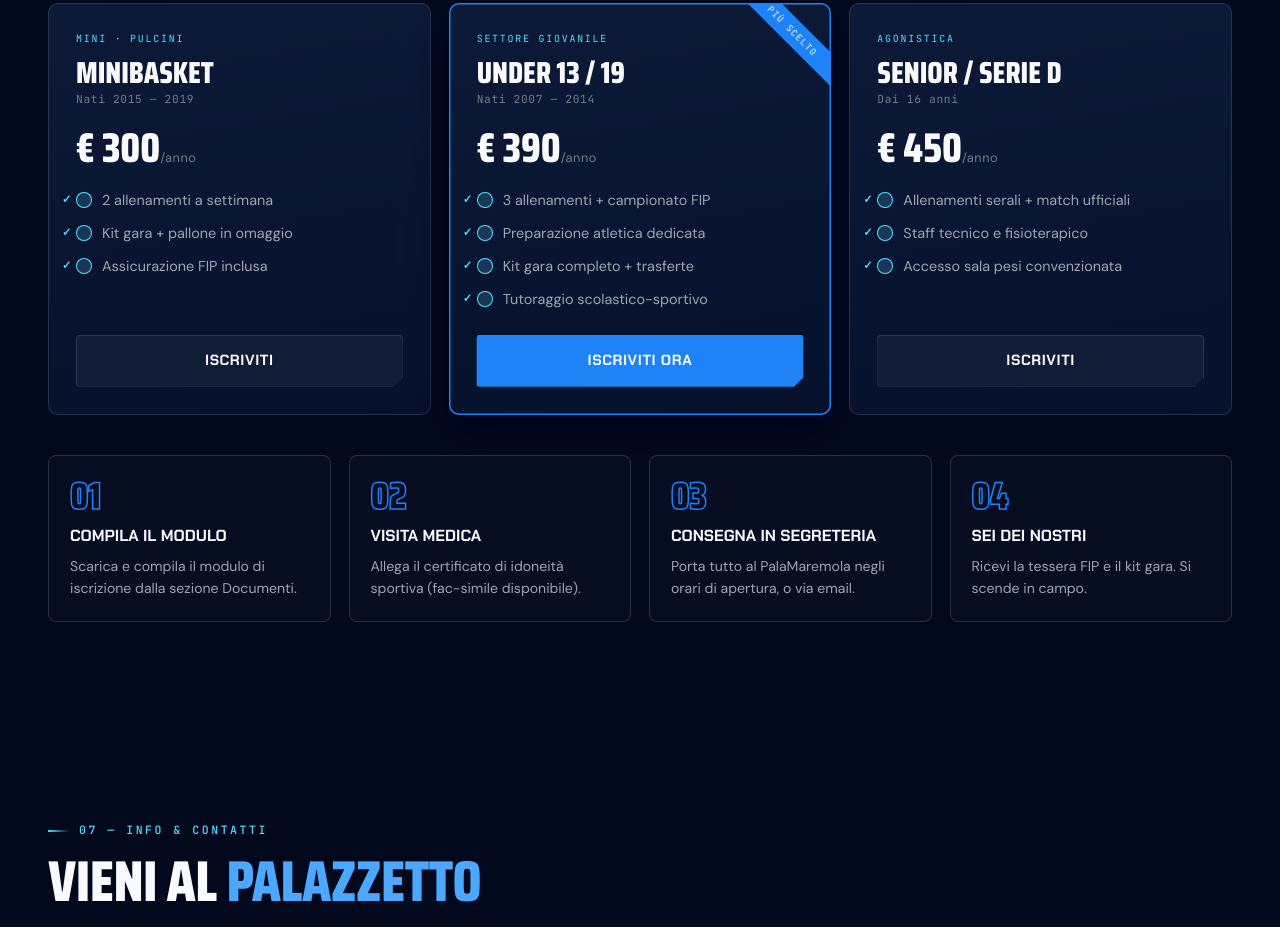
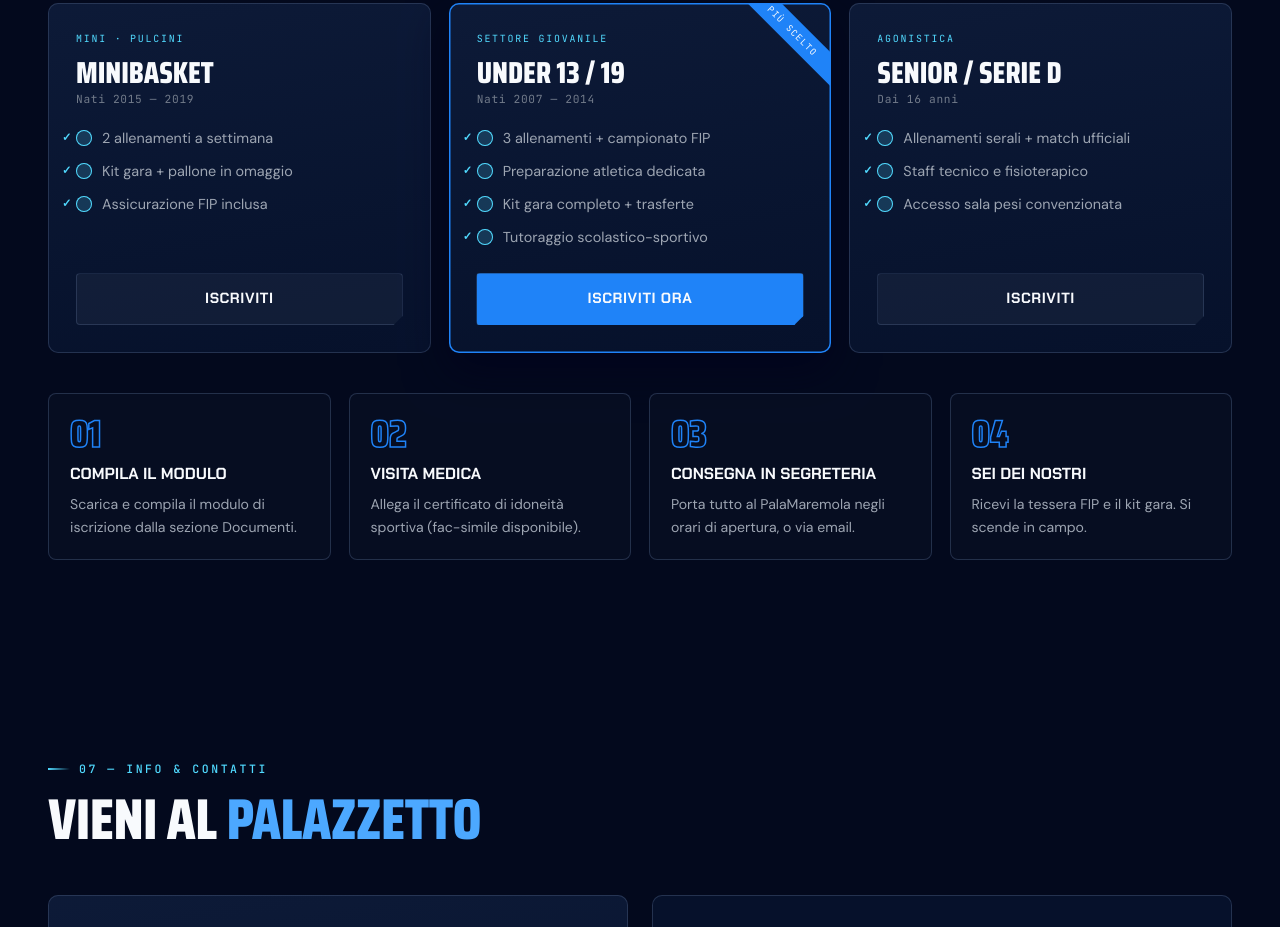
Before and after one commit to Polisportiva-Maremola/basket, a plain HTML site: page index.html in a window 1280 px wide. Shown: the part 7914-8841 px from the top of the page. Drawn offline with Linux system fonts and the light colour scheme; grey boxes are pictures that could not be loaded.

Commit message:
OpenCode (opencode/big-pickle): build progress (iterazione 1)

```diff
--- a/index.html
+++ b/index.html
@@ -353,7 +353,6 @@
         <span class="mode">Mini · Pulcini</span>
         <h3>Minibasket</h3>
         <span class="age">Nati 2015 — 2019</span>
-        <div class="price">€ 300<small>/anno</small></div>
         <ul>
           <li>2 allenamenti a settimana</li>
           <li>Kit gara + pallone in omaggio</li>
@@ -365,7 +364,6 @@
         <span class="mode">Settore giovanile</span>
         <h3>Under 13 / 19</h3>
         <span class="age">Nati 2007 — 2014</span>
-        <div class="price">€ 390<small>/anno</small></div>
         <ul>
           <li>3 allenamenti + campionato FIP</li>
           <li>Preparazione atletica dedicata</li>
@@ -378,7 +376,6 @@
         <span class="mode">Agonistica</span>
         <h3>Senior / Serie D</h3>
         <span class="age">Dai 16 anni</span>
-        <div class="price">€ 450<small>/anno</small></div>
         <ul>
           <li>Allenamenti serali + match ufficiali</li>
           <li>Staff tecnico e fisioterapico</li>
```
